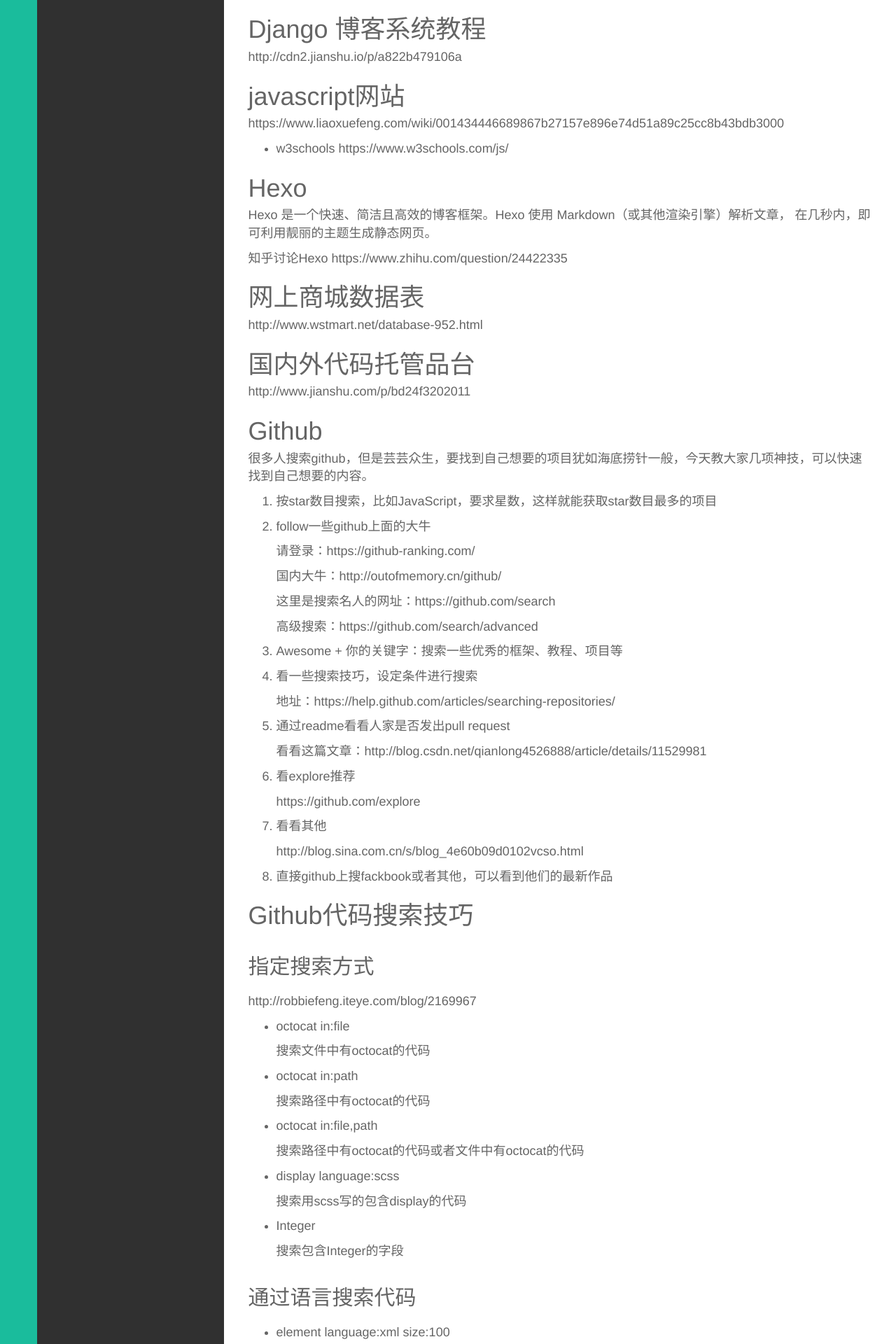
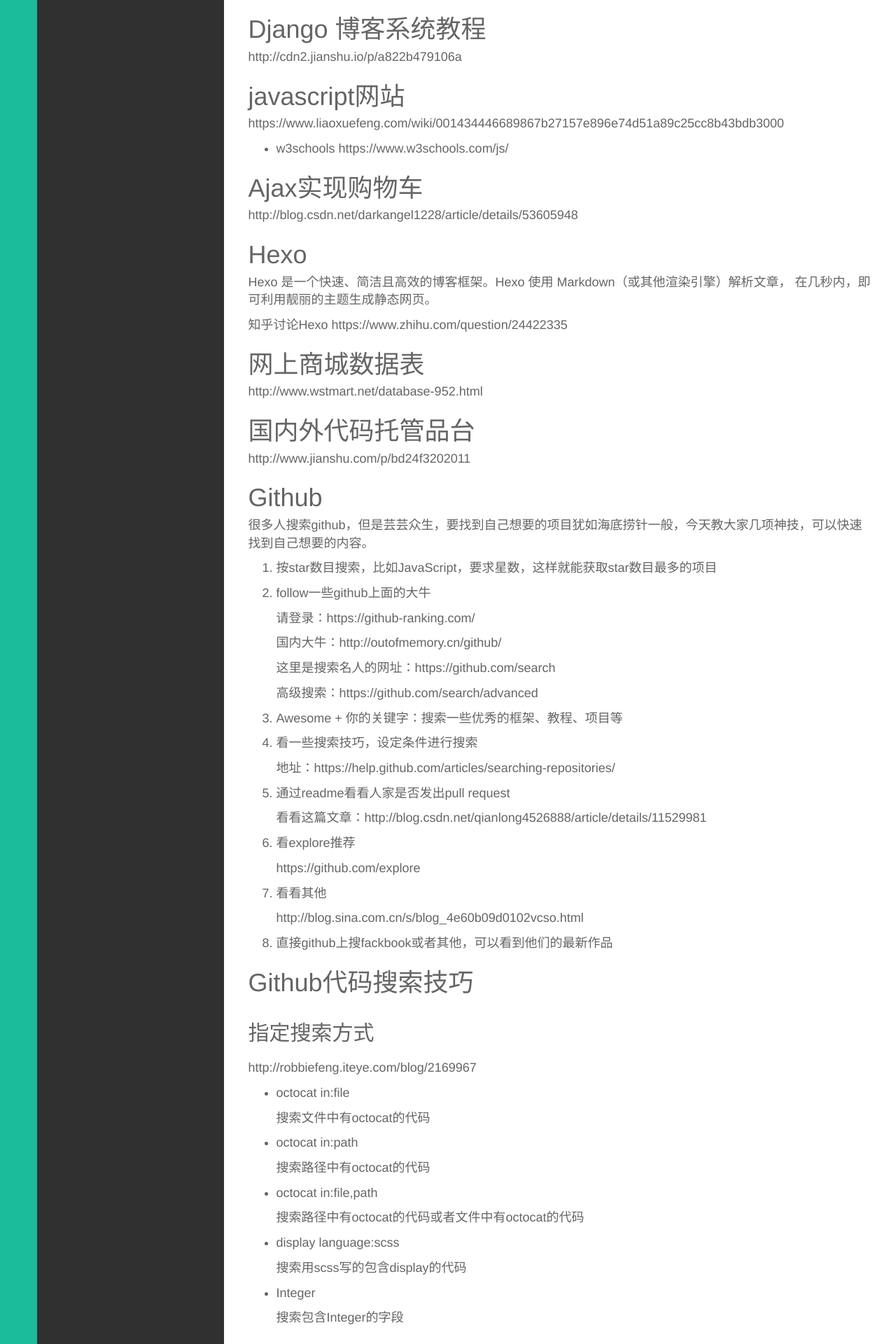
Before and after one commit to kyoyo/kyoyo.github.io, a Jekyll site: the page built from _posts/常用/2017-10-04-ResourceList.md, in a window 1280 px wide. Shown: the part 602-2522 px from the top of the page at 70% size. Built offline with Jekyll 4.4.1, drawn with Linux system fonts in a browser that asks for light colours; Markdown is read by kramdown in place of the engine named in the settings.

Commit message:
Update 2017-10-04-ResourceList.md

```diff
--- a/_posts/常用/2017-10-04-ResourceList.md
+++ b/_posts/常用/2017-10-04-ResourceList.md
@@ -33,6 +33,9 @@ https://www.liaoxuefeng.com/wiki/001434446689867b27157e896e74d51a89c25cc8b43bdb3
 
 - w3schools
   https://www.w3schools.com/js/
+
+# Ajax实现购物车
+http://blog.csdn.net/darkangel1228/article/details/53605948
 
 # Hexo
 Hexo 是一个快速、简洁且高效的博客框架。Hexo 使用 Markdown（或其他渲染引擎）解析文章，
```
